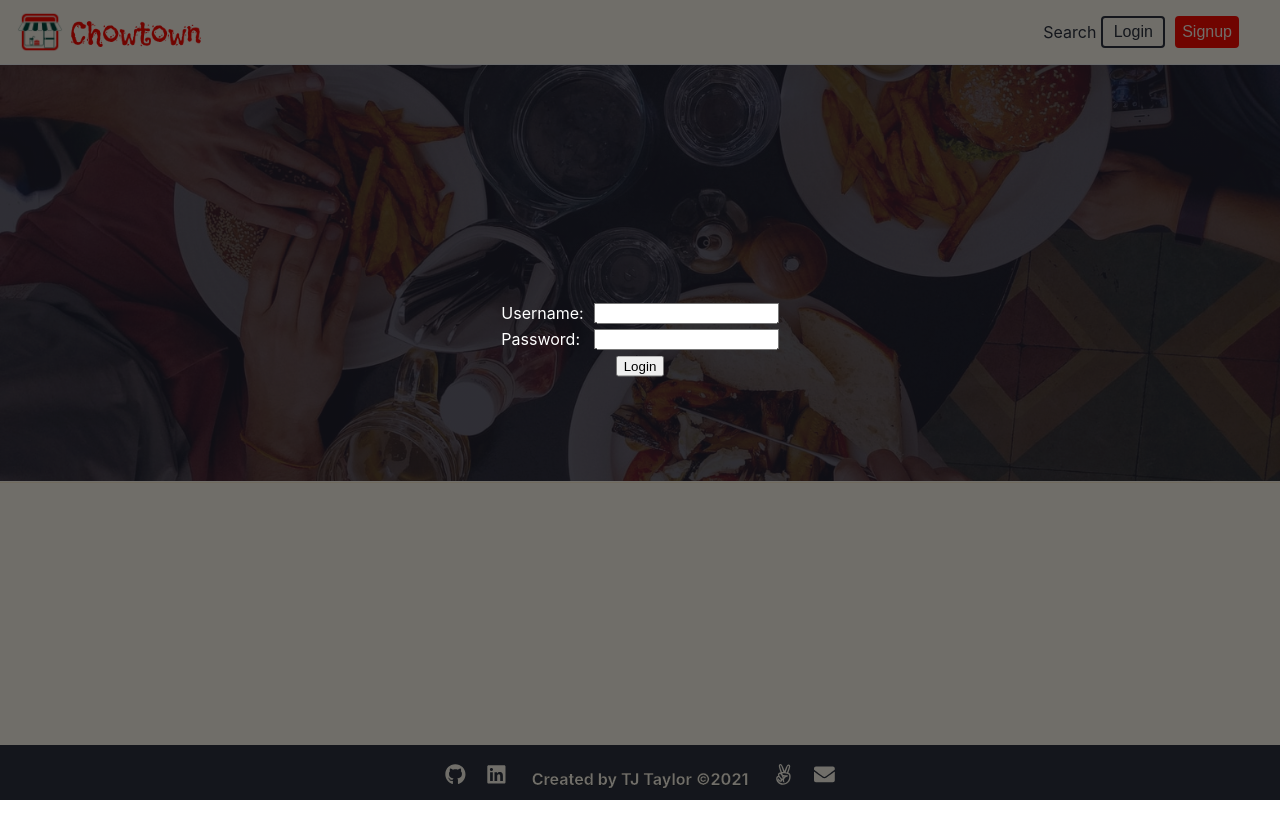
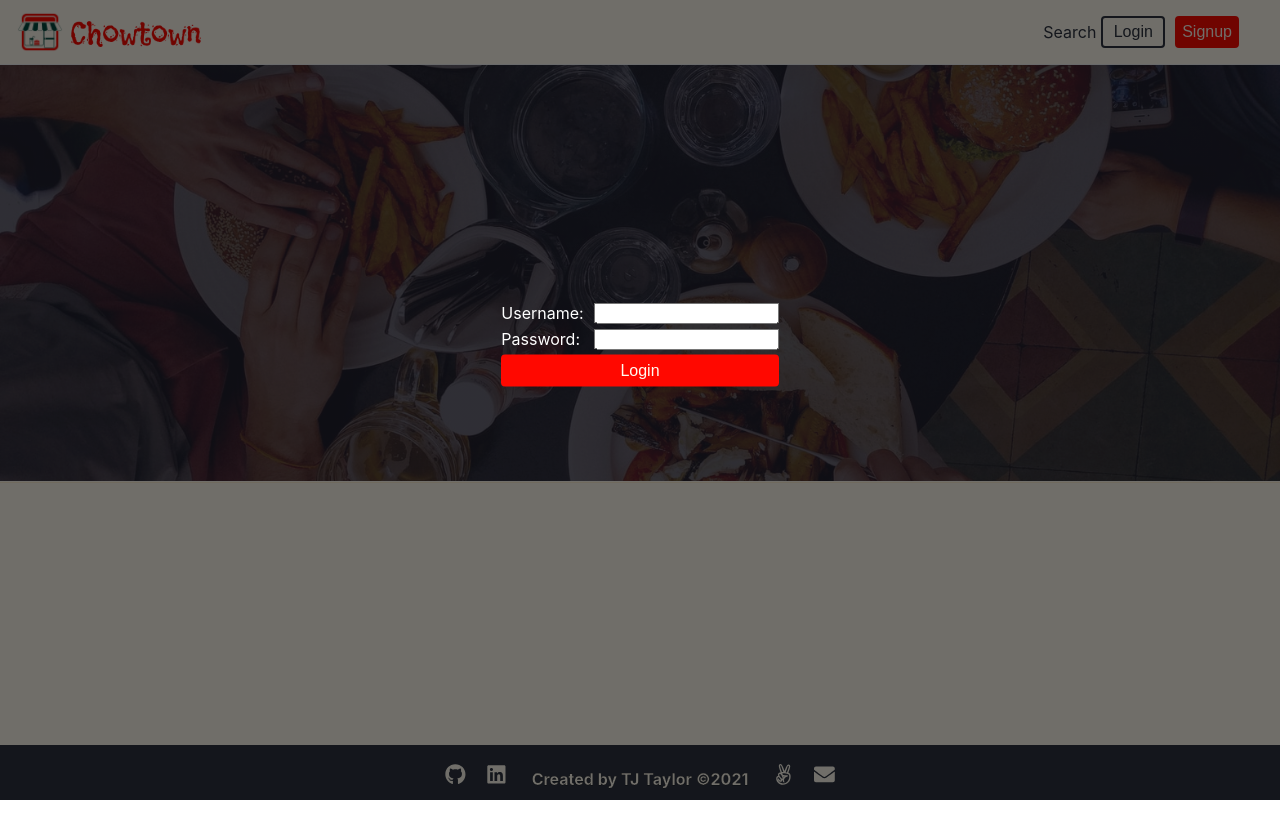
Before and after one commit to tjtaylorjr/chowtownMERN, a React (Create React App) app in the folder client/: page / in a window 1280 px wide. Both pictures are taken after a click on the button "Login". Shown: the top 838 px of the page. Built offline with nearby package versions, Linux system fonts and the light colour scheme.

Commit message:
styled auth form submit button

```diff
--- a/client/src/components/AuthForm.js
+++ b/client/src/components/AuthForm.js
@@ -14,7 +14,7 @@ const AuthForm = (props) => {
   const [user, setUser] = useState(defaultUserState);
 
   const history = useHistory();
-  const { flag } = props;
+  const { action } = props;
 
   const handleInputChange = (event) => {
     const { name, value } = event.target;
@@ -34,13 +34,13 @@ const AuthForm = (props) => {
         className="auth__button"
         onClick={() => setShowModal(true)}
       >
-        {flag}
+        {action}
       </button>
       {showModal && (
         <Modal onClose={() => setShowModal(false)}>
           <div className="auth-form__container">
             <form className="auth-form" onSubmit={handleSubmit}>
-              {flag === "Signup" && (
+              {action === "Signup" && (
                 <>
                   <div className="auth-form__input">
                     <label htmlFor="firstname">First Name:</label>
@@ -88,8 +88,8 @@ const AuthForm = (props) => {
                   name="password"
                 />
               </div>
-              <button type="submit">
-                {flag}
+              <button type="submit" className="auth-form__submit-button">
+                {action}
               </button>
             </form>
           </div>
--- a/client/src/components/NavBar.js
+++ b/client/src/components/NavBar.js
@@ -21,10 +21,10 @@ const NavBar = (props) => {
     navLinks = (
       <div className="navbar__buttons">
         <div className="navbar__login-button">
-          <AuthForm flag={"Login"}/>
+          <AuthForm action={"Login"}/>
         </div>
         <div className="navbar__signup-button">
-          <AuthForm flag={"Signup"}/>
+          <AuthForm action={"Signup"}/>
         </div>
       </div>
     );
--- a/client/src/styles/authForm.css
+++ b/client/src/styles/authForm.css
@@ -10,7 +10,6 @@
   height: 100%;
   width: 80%;
   flex-direction: column;
-
 }
 
 .auth-form__input {
@@ -25,6 +24,18 @@
   margin-right: 10px;
 }
 
+.auth-form__submit-button {
+  color: #FFFBF1;
+  background-color: #FF0800;
+  font-size: 16px;
+  padding: 0 5px;
+  border: 2px solid #FF0800;
+  border-radius: 4px;
+  cursor: pointer;
+  line-height: 1.75rem;
+  width: 100%;
+}
+
 
 @keyframes fadeIn {
   0% {
```
